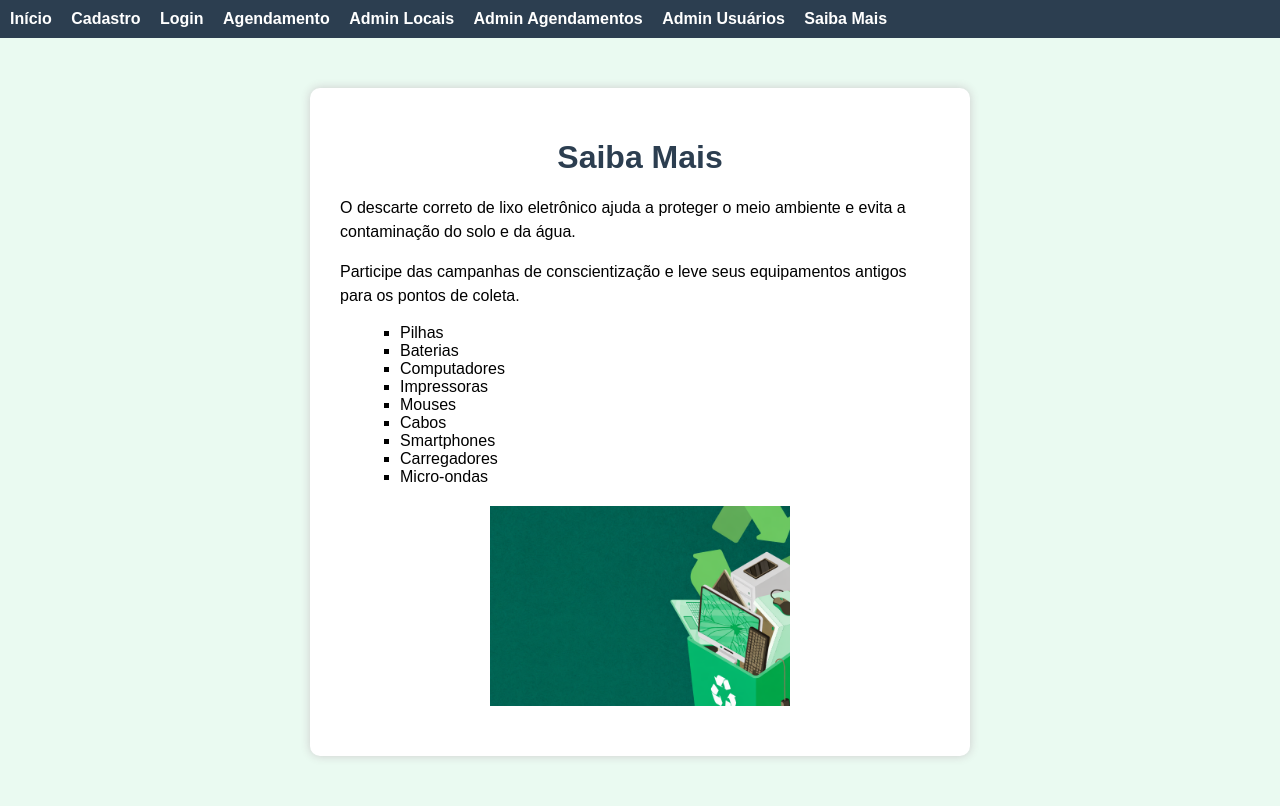
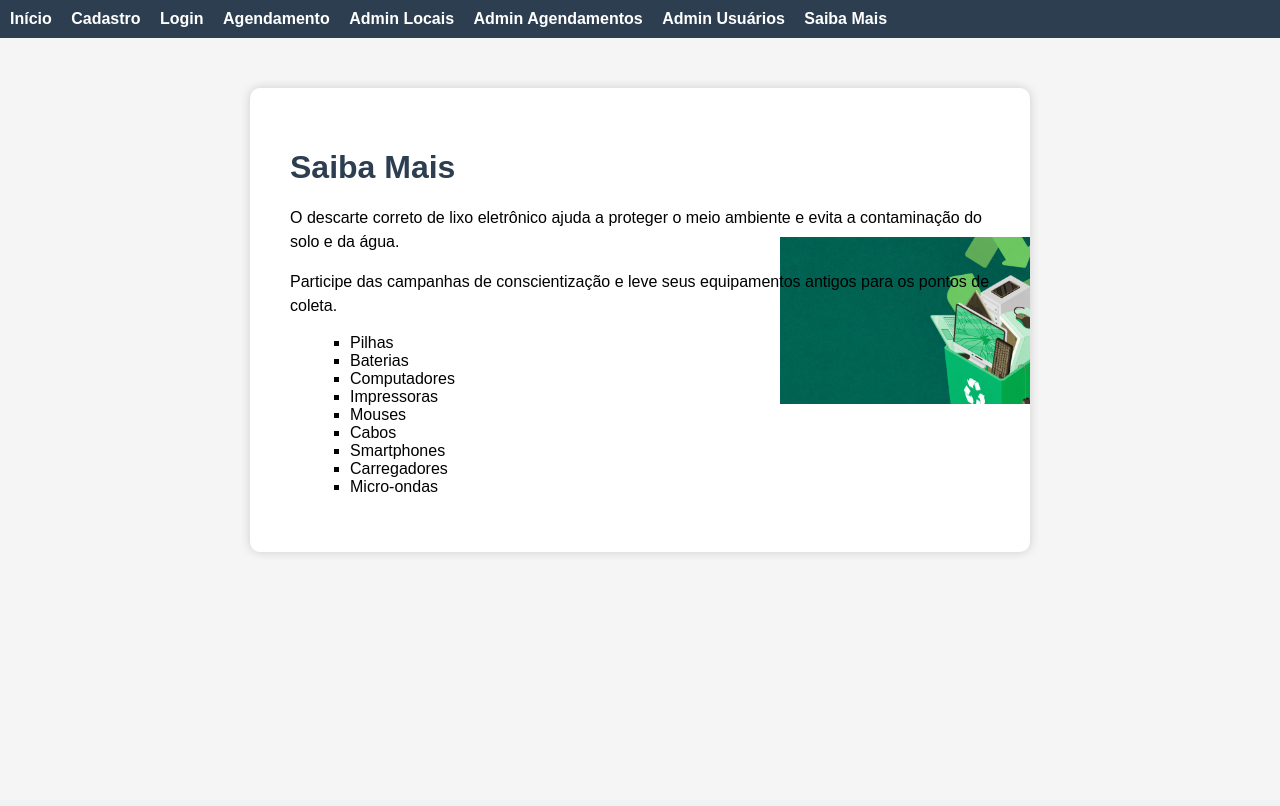
Before and after one commit to livia0506207os-netizen/EcoDescarte, a Flask app: page /saibamais in a window 1280 px wide. After the commit the page ends 554 px from the top, so only its background shows below. Run offline with Flask 3, Linux system fonts and the light colour scheme.

Commit message:
Corrige visuais das páginas Início e Saiba Mais

```diff
--- a/static/saibamais.css
+++ b/static/saibamais.css
@@ -1,20 +1,16 @@
-body {
-    background-color: #eafaf1;
-    font-family: Arial, sans-serif;
-}
-
 .saiba-container {
-    background: white;
-    padding: 30px;
+    background: url("saibamais.png") no-repeat right center;
+    background-size: 250px auto;
+    background-color: white;
+    padding: 40px;
     margin: 50px auto;
-    width: 600px;
+    width: 700px;
     border-radius: 10px;
     box-shadow: 0 0 10px #ccc;
 }
 
 .saiba-container h1 {
     color: #2c3e50;
-    text-align: center;
     margin-bottom: 20px;
 }
 
@@ -27,9 +23,3 @@ body {
     list-style: square;
     margin-left: 20px;
 }
-
-.saiba-container img {
-    display: block;
-    margin: 20px auto;
-    max-width: 300px;
-}
--- a/templates/saibamais.html
+++ b/templates/saibamais.html
@@ -18,6 +18,5 @@
         <li>Carregadores</li>
         <li>Micro-ondas</li>
     </ul>
-    <img src="{{ url_for('static', filename='saibamais.png') }}" alt="Saiba Mais">
 </div>
 {% endblock %}
```
Also changed, not shown: static/index.css (+15 -4 lines).
